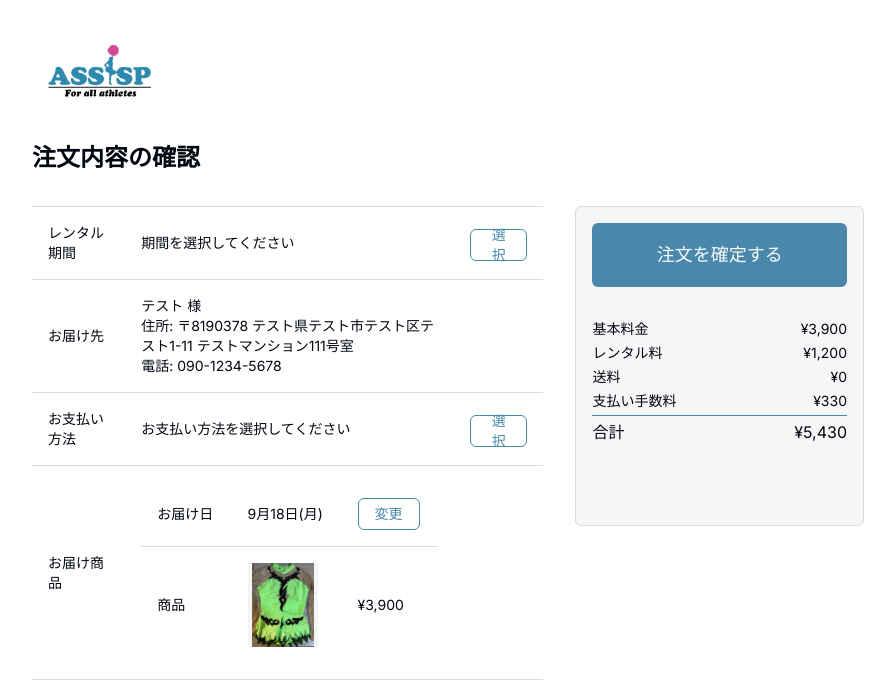
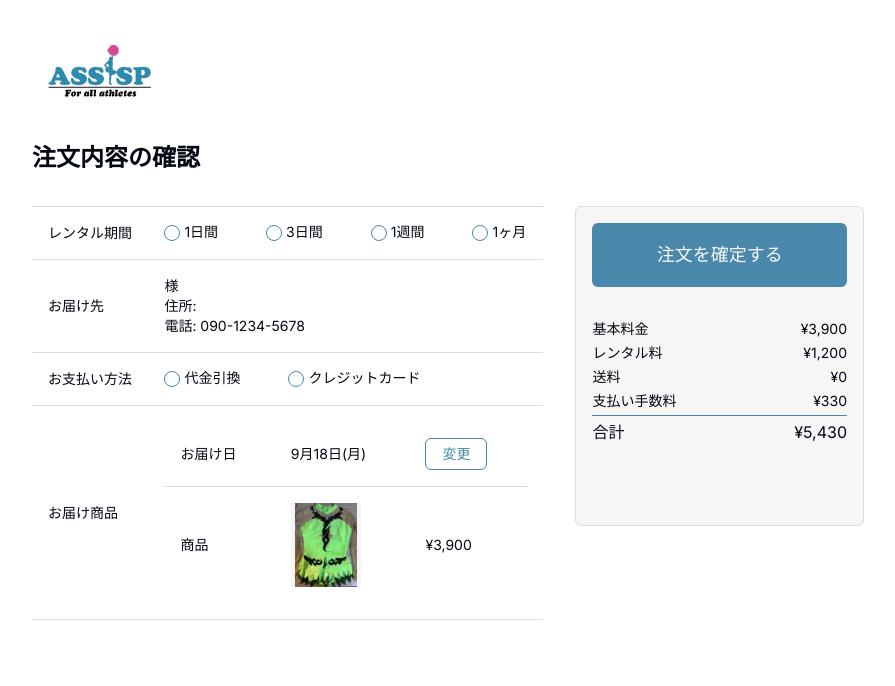
Before and after one commit to zawazawa84/assispo, a Next.js app: page /costume/1/order in a window 1280 px wide. Shown: the top 686 px of the page, without its empty margins (192-1087 px from the left). Built offline with nearby package versions, Linux system fonts and the light colour scheme; no server answers.

Commit message:
購入手続きの実装

```diff
--- a/package.json
+++ b/package.json
@@ -13,6 +13,7 @@
     "@hookform/resolvers": "^3.3.2",
     "@radix-ui/react-label": "^2.0.2",
     "@radix-ui/react-navigation-menu": "^1.1.4",
+    "@radix-ui/react-radio-group": "^1.1.3",
     "@radix-ui/react-scroll-area": "^1.0.4",
     "@radix-ui/react-select": "^1.2.2",
     "@radix-ui/react-separator": "^1.0.3",
--- /dev/null
+++ b/src/components/ui/radio-group.tsx
@@ -0,0 +1,44 @@
+'use client';
+
+import * as React from 'react';
+import * as RadioGroupPrimitive from '@radix-ui/react-radio-group';
+import { Circle } from 'lucide-react';
+
+import { cn } from '@/lib/utils';
+
+const RadioGroup = React.forwardRef<
+  React.ElementRef<typeof RadioGroupPrimitive.Root>,
+  React.ComponentPropsWithoutRef<typeof RadioGroupPrimitive.Root>
+>(({ className, ...props }, ref) => {
+  return (
+    <RadioGroupPrimitive.Root
+      className={cn('grid gap-2', className)}
+      {...props}
+      ref={ref}
+    />
+  );
+});
+RadioGroup.displayName = RadioGroupPrimitive.Root.displayName;
+
+const RadioGroupItem = React.forwardRef<
+  React.ElementRef<typeof RadioGroupPrimitive.Item>,
+  React.ComponentPropsWithoutRef<typeof RadioGroupPrimitive.Item>
+>(({ className, ...props }, ref) => {
+  return (
+    <RadioGroupPrimitive.Item
+      ref={ref}
+      className={cn(
+        'aspect-square h-4 w-4 rounded-full border border-themeblue text-themeblue ring-offset-background focus:outline-none focus-visible:ring-2 focus-visible:ring-ring focus-visible:ring-offset-2 disabled:cursor-not-allowed disabled:opacity-50',
+        className,
+      )}
+      {...props}
+    >
+      <RadioGroupPrimitive.Indicator className="flex items-center justify-center">
+        <Circle className="h-2.5 w-2.5 fill-current text-current" />
+      </RadioGroupPrimitive.Indicator>
+    </RadioGroupPrimitive.Item>
+  );
+});
+RadioGroupItem.displayName = RadioGroupPrimitive.Item.displayName;
+
+export { RadioGroup, RadioGroupItem };
--- a/src/features/costume/components/OrderTable.tsx
+++ b/src/features/costume/components/OrderTable.tsx
@@ -1,42 +1,96 @@
 import { Button } from '@/components/ui/button';
+import { RadioGroup, RadioGroupItem } from '@/components/ui/radio-group';
 import { Table, TableBody, TableCell, TableRow } from '@/components/ui/table';
 import Image from 'next/image';
+import { Controller } from 'react-hook-form';
 
-export const OrderTable = () => {
+export const OrderTable = ({ register, userData, control }: any) => {
   return (
     <Table>
       <TableBody className="border-y border-[#dcdcdc]">
         <TableRow>
-          <TableCell className="">レンタル期間</TableCell>
-          <TableCell>期間を選択してください</TableCell>
+          <TableCell className="whitespace-nowrap">レンタル期間</TableCell>
           <TableCell>
-            <Button variant="outline" className="h-8 border border-themeblue">
-              <p className="text-themeblue">選択</p>
-            </Button>
+            <Controller
+              control={control}
+              name="term"
+              render={({ field: { onChange, value } }) => (
+                <RadioGroup
+                  className="flex space-x-10"
+                  value={value}
+                  onValueChange={onChange}
+                >
+                  <div className="flex space-x-1">
+                    <RadioGroupItem id="1day" value="1day" />
+                    <label htmlFor="1day" className="text-sm leading-none">
+                      1日間
+                    </label>
+                  </div>
+                  <div className="flex space-x-1">
+                    <RadioGroupItem id="3days" value="3days" />
+                    <label htmlFor="3days" className="text-sm leading-none">
+                      3日間
+                    </label>
+                  </div>
+                  <div className="flex space-x-1">
+                    <RadioGroupItem id="1week" value="1week" />
+                    <label htmlFor="1week" className="text-sm leading-none">
+                      1週間
+                    </label>
+                  </div>
+                  <div className="flex space-x-1">
+                    <RadioGroupItem id="1month" value="1month" />
+                    <label htmlFor="1month" className="text-sm leading-none">
+                      1ヶ月
+                    </label>
+                  </div>
+                </RadioGroup>
+              )}
+            />
           </TableCell>
         </TableRow>
         <TableRow>
-          <TableCell>お届け先</TableCell>
+          <TableCell className="whitespace-nowrap">お届け先</TableCell>
           <TableCell className="max-w-sm">
-            <p>テスト 様</p>
-            <p>
-              住所: 〒8190378 テスト県テスト市テスト区テスト1-11
-              テストマンション111号室
-            </p>
+            <p>{userData?.name} 様</p>
+            <p>住所: {userData?.address}</p>
             <p>電話: 090-1234-5678</p>
           </TableCell>
         </TableRow>
         <TableRow>
-          <TableCell>お支払い方法</TableCell>
-          <TableCell>お支払い方法を選択してください</TableCell>
+          <TableCell className="whitespace-nowrap">お支払い方法</TableCell>
           <TableCell>
-            <Button variant="outline" className="h-8 border border-themeblue">
-              <p className="text-themeblue">選択</p>
-            </Button>
+            <Controller
+              control={control}
+              name="paymentMethod"
+              render={({ field: { onChange, value } }) => (
+                <RadioGroup
+                  className="flex space-x-10"
+                  value={value}
+                  onValueChange={onChange}
+                >
+                  <div className="flex space-x-1">
+                    <RadioGroupItem id="cash" value="cash" />
+                    <label htmlFor="cash" className="text-sm leading-none">
+                      代金引換
+                    </label>
+                  </div>
+                  <div className="flex space-x-1">
+                    <RadioGroupItem id="creditCard" value="creditCard" />
+                    <label
+                      htmlFor="creditCard"
+                      className="text-sm leading-none"
+                    >
+                      クレジットカード
+                    </label>
+                  </div>
+                </RadioGroup>
+              )}
+            />
           </TableCell>
         </TableRow>
         <TableRow>
-          <TableCell>お届け商品</TableCell>
+          <TableCell className="whitespace-nowrap">お届け商品</TableCell>
           <TableCell>
             <Table>
               <TableBody>
@@ -48,7 +102,7 @@ export const OrderTable = () => {
                       variant="outline"
                       className="h-8 border border-themeblue"
                     >
-                      <p className="text-themeblue">変更</p>
+                      <p className="text-themeblue whitespace-nowrap">変更</p>
                     </Button>
                   </TableCell>
                 </TableRow>
--- a/src/features/costume/pages/CostumeOrder.tsx
+++ b/src/features/costume/pages/CostumeOrder.tsx
@@ -3,11 +3,42 @@
 import { Button } from '@/components/ui/button';
 import { OrderTable } from '../components/OrderTable';
 import Image from 'next/image';
-import { useRouter } from 'next/navigation';
+import { useParams, useRouter } from 'next/navigation';
 import { pagesPath } from '@/gen/$path';
+import { useForm } from 'react-hook-form';
+import { addDoc, collection } from 'firebase/firestore';
+import { db } from '@/lib/firebase/sdk';
+import { useAuthContext } from '@/AuthContext';
+import { orderProps } from '@/utils/enum';
 
 export const CostumeOrder = () => {
+  const { user, userData } = useAuthContext()!;
   const router = useRouter();
+  const params = useParams();
+
+  const costumeId = params.costumeId as string;
+
+  const {
+    register,
+    handleSubmit,
+    formState: { errors, isSubmitting },
+    control,
+  } = useForm<orderProps>();
+
+  const onSubmit = handleSubmit(async (data) => {
+    const ordersCollectionRef = collection(db, 'orders');
+    await addDoc(ordersCollectionRef, {
+      userId: user?.uid,
+      productcode: costumeId,
+      term: data.term,
+      fromAddress: data.fromAddress ?? 'アシスポ住所',
+      toAddress: userData?.address,
+      paymentMethod: data.paymentMethod,
+      deliveryMethod: data.deliveryMethod ?? '1週間後',
+      orderStatus: 1,
+      returnStatus: 1,
+    });
+  });
 
   return (
     <div className="mx-auto max-w-screen-2xl">
@@ -17,22 +48,30 @@ export const CostumeOrder = () => {
           src="/assispo_logo.png"
           width={140}
           height={10}
-          className="object-cover "
+          className="object-cover cursor-pointer"
+          onClick={() => router.push(pagesPath.costume.$url().path)}
         />
         <h1 className="text-2xl font-semibold">注文内容の確認</h1>
-        <div className="lg:flex lg:space-x-8">
-          <OrderTable />
+        <div>
+          <form className="lg:flex lg:space-x-8">
+            <OrderTable
+              register={register}
+              userData={userData}
+              control={control}
+            />
             <div className="flex flex-col w-100 h-80 p-4 lg:ml-4 space-y-8 border border-[#dcdcdc] rounded-md bg-[#f6f6f6]">
               <Button
                 className="h-16 bg-themeblue"
-              onClick={() =>
+                onClick={(e) => {
+                  e.preventDefault();
+                  onSubmit();
                   router.push(
                     pagesPath.costume
                       ._costumeId('1')
                       .order._orderId('1')
                       .complete.$url().path,
-                )
-              }
+                  );
+                }}
               >
                 <p className="text-lg">注文を確定する</p>
               </Button>
@@ -59,6 +98,7 @@ export const CostumeOrder = () => {
                 </div>
               </div>
             </div>
+          </form>
         </div>
       </div>
     </div>
```
Also changed, not shown: src/utils/enum.ts (+11 -0 lines), 1 other file (tests, documents, lock files or other folders). Lines whose indentation alone changed are shown as unchanged.
